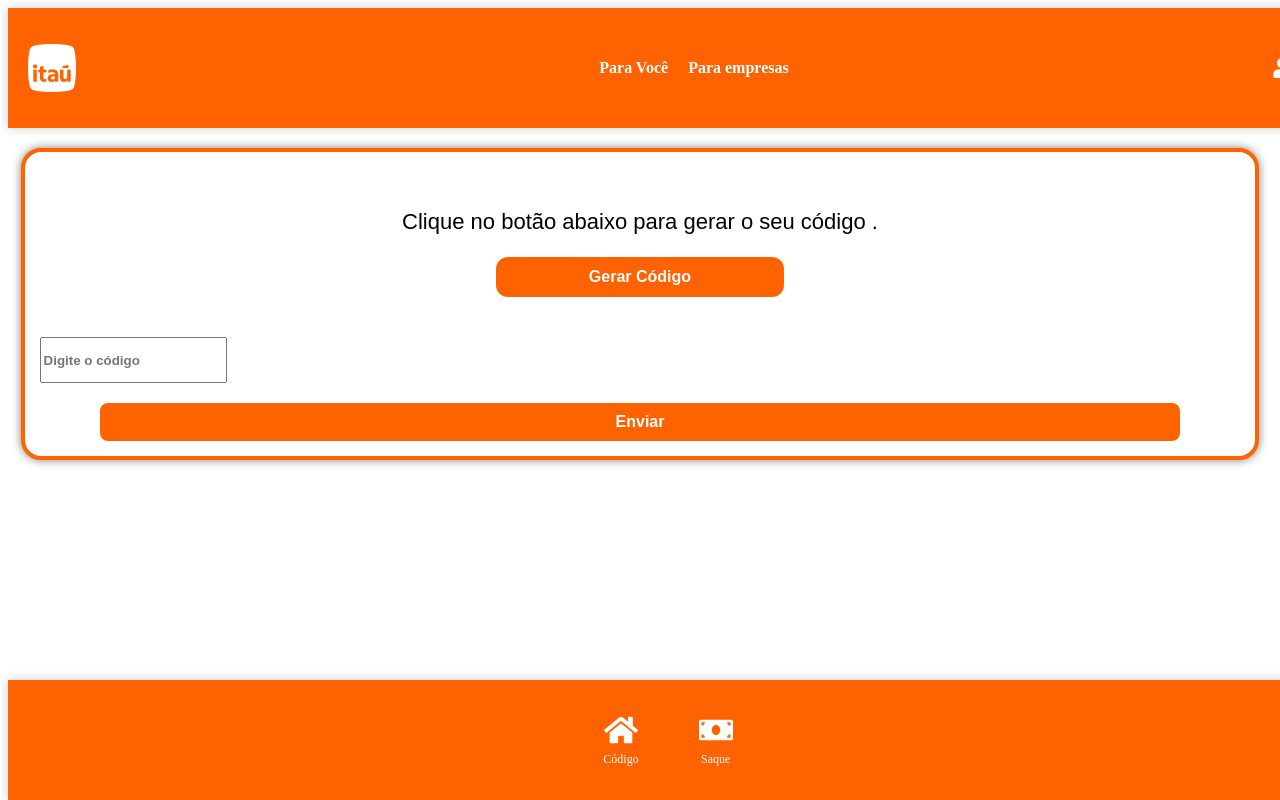
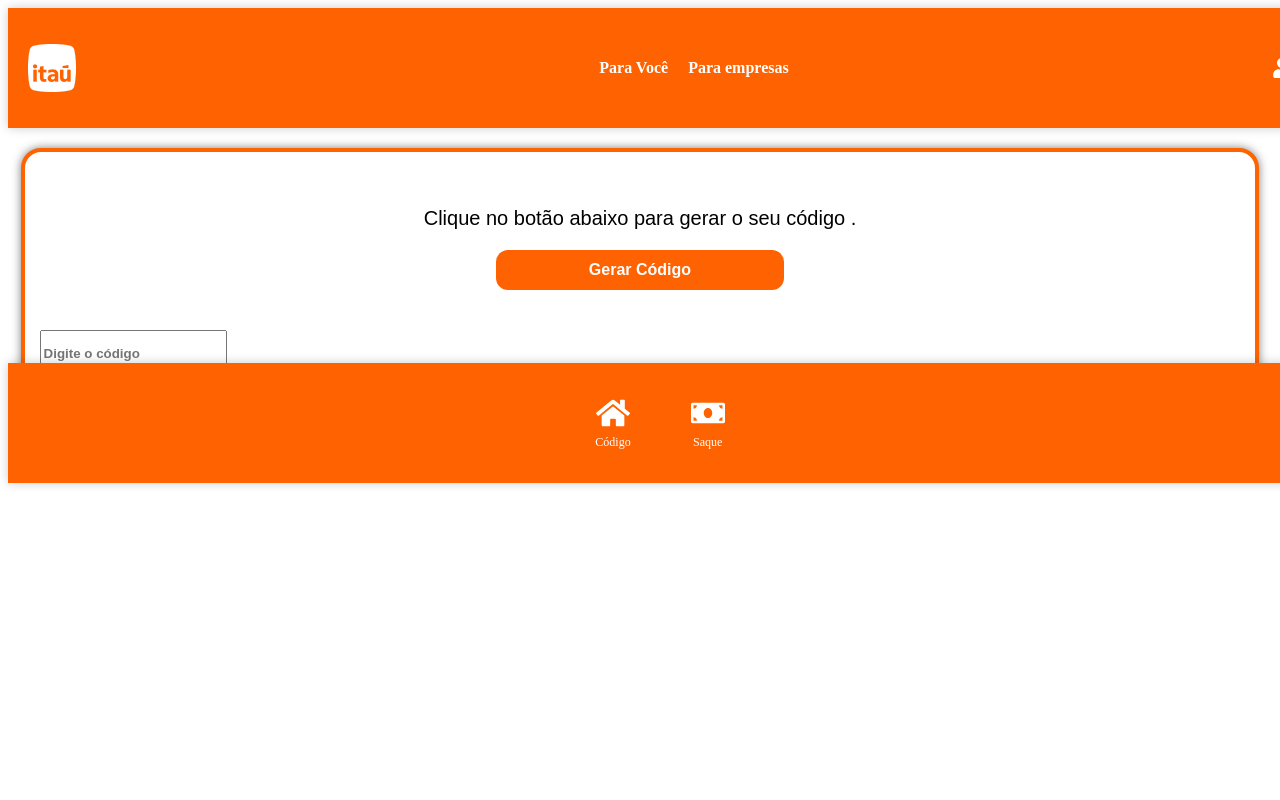
Before and after one commit to ThiagoModesto2/bank-top, a Next.js app: page /Codes in a window 1280 px wide. Shown: the top 800 px of the page. Built offline with nearby package versions, Linux system fonts and the light colour scheme.

Commit message:
Add files via upload

```diff
--- a/src/components/Codes/index.tsx
+++ b/src/components/Codes/index.tsx
@@ -74,14 +74,7 @@ export const Codes: FC = () => {
   };
 
   const copyToClipboard = (code: string) => {
-    navigator.clipboard.writeText(code).then(
-      () => {
-        toast.success("Código copiado!");
-      },
-      (err) => {
-        toast.error("Falha ao copiar o código.");
-      }
-    );
+    navigator.clipboard.writeText(code);
   };
 
   useEffect(() => {
--- a/src/components/Codes/styles.module.css
+++ b/src/components/Codes/styles.module.css
@@ -14,7 +14,7 @@
 
 .text {
   font-family: "Montserrat", sans-serif;
-  font-size: 22px;
+  font-size: 20px;
   text-align: center;
   padding-top: 20px;
 }
@@ -48,7 +48,7 @@
 }
 
 .image {
-  width: 150px;
+  width: 90px;
   margin: 0 auto;
   display: flex;
   padding-top: 20px;
--- a/src/components/common/Provider/index.tsx
+++ b/src/components/common/Provider/index.tsx
@@ -15,8 +15,12 @@ export const Provider: FC<ProviderProps> = ({ children, showMenu }) => {
   return (
     <>
       <Header />
-      <div id={styles.provider}>{children}</div>
-      {showMenu ? <Menu /> : <Footer />}
+      <div id={styles.provider}>
+        <>
+          {children}
+          {showMenu ? <Menu /> : <Footer />}
+        </>
+      </div>
     </>
   );
 };
--- a/src/components/common/Provider/styles.module.css
+++ b/src/components/common/Provider/styles.module.css
@@ -1,4 +1,6 @@
 #provider {
   padding: 20px 0 30px 0;
   width: 100%;
+  height: 100%;
+  position: relative;
 }
```
